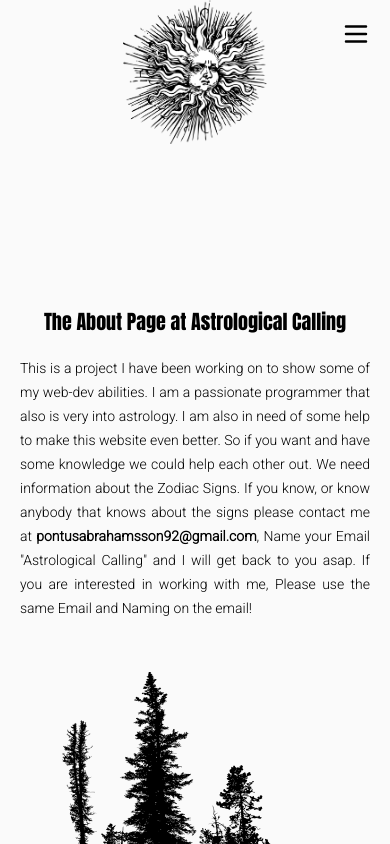
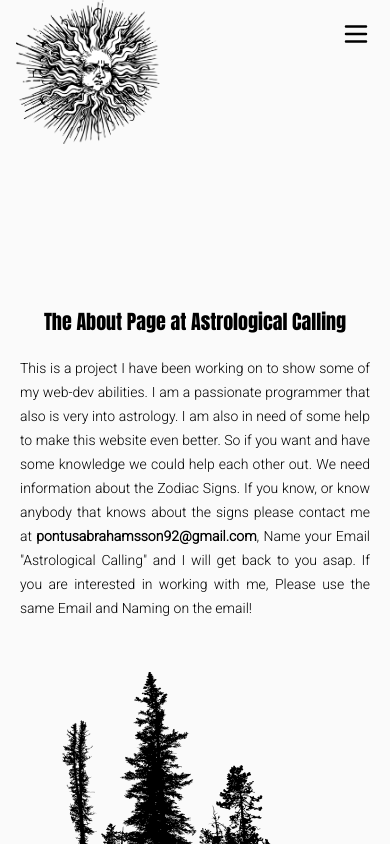
Before and after one commit to pontusva/ac2, a React (Create React App) app: page /about in a window 390 px wide. Shown: the top 844 px of the page. Built offline with nearby package versions, Linux system fonts and the light colour scheme; no server answers.

Commit message:
moved mobile nav image to the left

```diff
--- a/src/components/Navbar.js
+++ b/src/components/Navbar.js
@@ -26,7 +26,7 @@ const Navbar = () => {
 	return (
 		<>
 			<div className="bg-cover bg-zinc-50 bg-center relative w-full h-36 flex justify-between text-black items-center">
-				<div className="flex flex-row items-start justify-center w-full md:justify-start">
+				<div className="flex flex-row items-start justify-start w-full md:justify-start">
 					<img
 						src={sun}
 						alt="logo"
```
